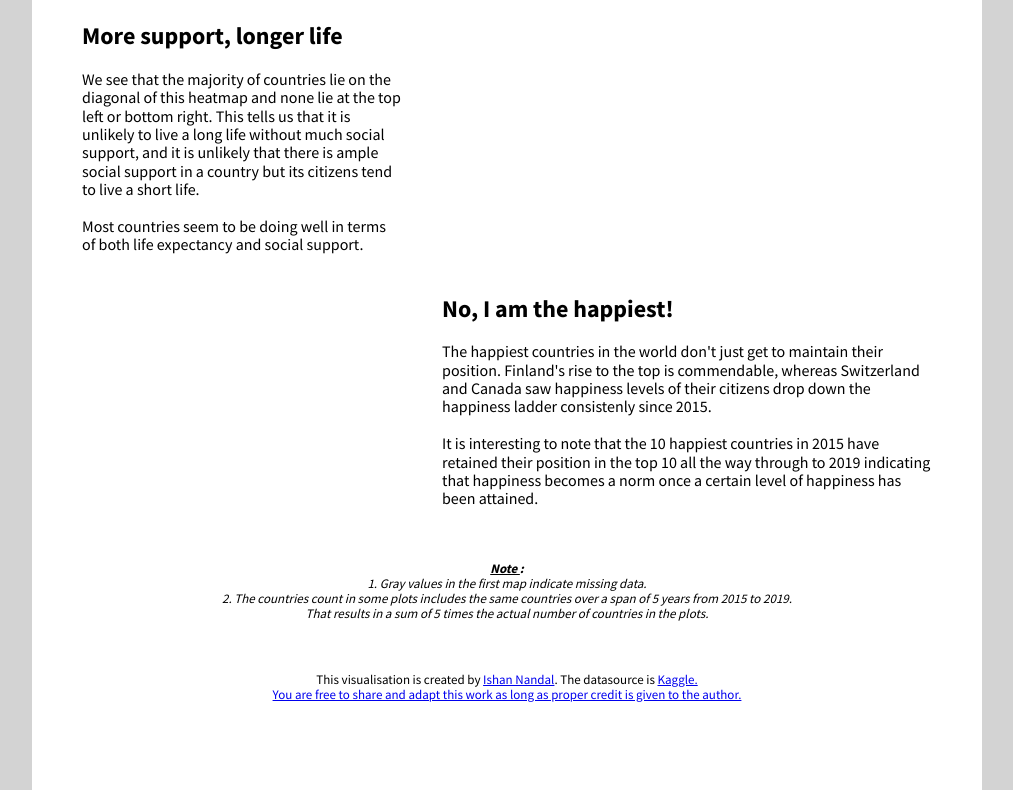
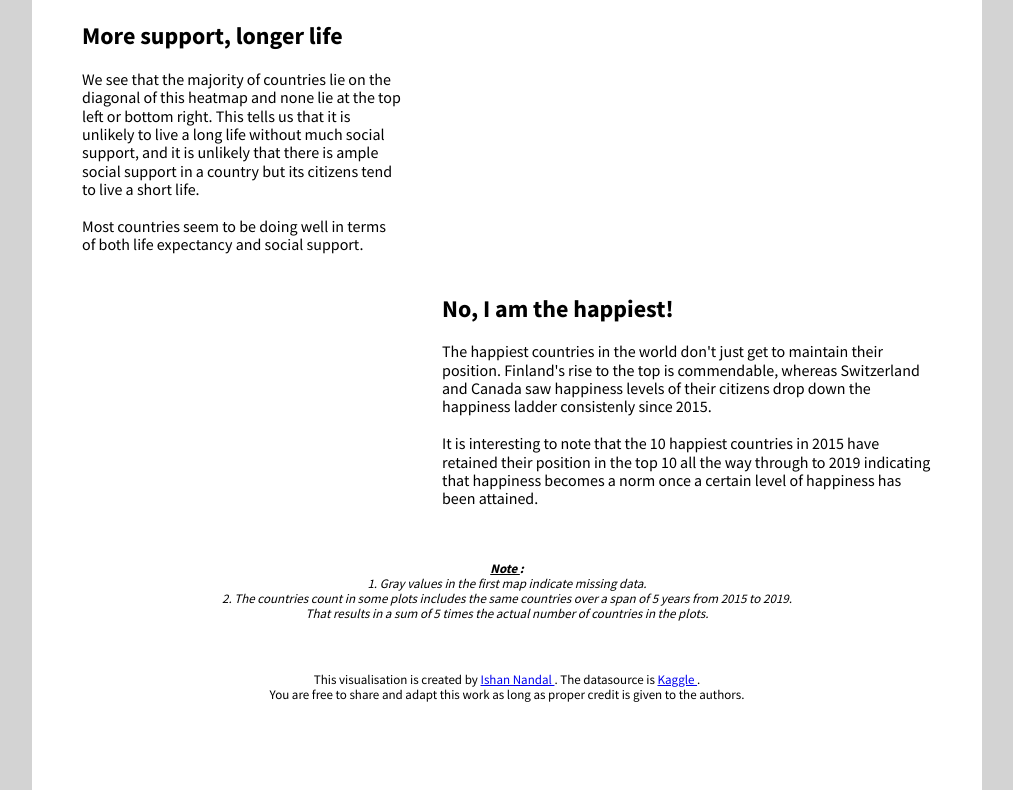
Before and after one commit to IshanNandal/FIT3179, a plain HTML site: page index.html in a window 1280 px wide. Shown: the part 1646-2436 px from the top of the page, without its empty margins (133-1146 px from the left). Drawn offline with nearby package versions, Linux system fonts and the light colour scheme; a script that the page names is missing.

Commit message:
Update index.html

```diff
--- a/index.html
+++ b/index.html
@@ -226,9 +226,9 @@
 
     <div class="pure-g">
       <div class="pure-u-1-1 small-font">
-        <p style="text-align:center;">This visualisation is created by <a href="https://github.com/IshanNandal" target="_blank">Ishan Nandal</a>. The datasource is
-          <a href="https://www.kaggle.com/unsdsn/world-happiness"" target="_blank">Kaggle</href>.
-          <br> You are free to share and adapt this work as long as proper credit is given to the author.
+        <p style="text-align:center;">This visualisation is created by <a href="https://github.com/IshanNandal" target="_blank"> Ishan Nandal </a>. The datasource is
+          <a href="https://www.kaggle.com/unsdsn/world-happiness"" target="_blank"> Kaggle </a> </href>.
+          <br> You are free to share and adapt this work as long as proper credit is given to the authors.
         </p>
       </div>
     </div>
```
